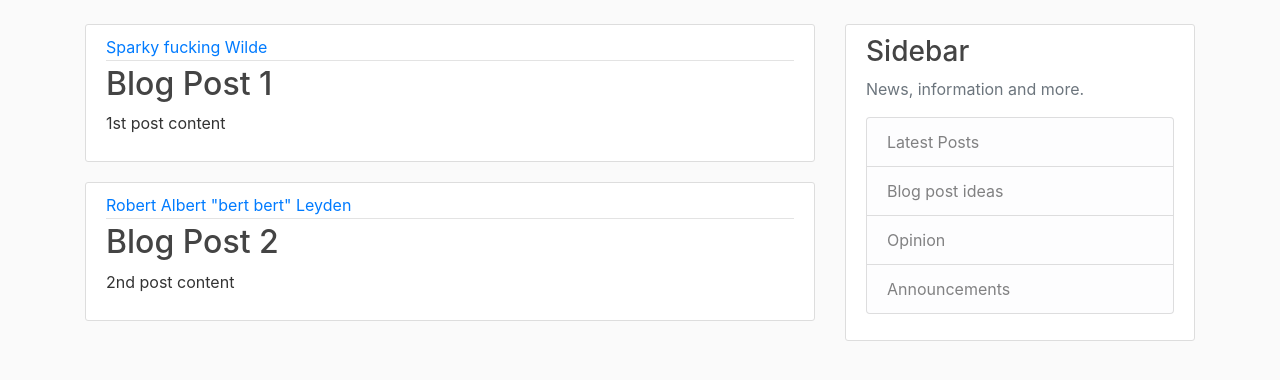
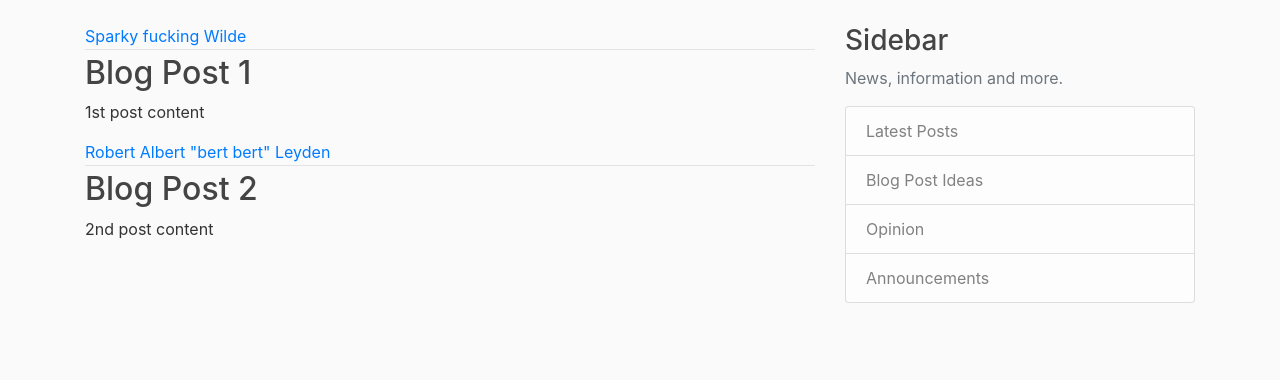
Before and after one commit to markwilde33/flask_blog, a Flask app: page / in a window 1280 px wide. Shown: the part 56-436 px from the top of the page. Run offline with Flask 2, Linux system fonts and the light colour scheme; some libraries are stand-ins or nearby versions.

Commit message:
Installed and imported flask_wtf to handle the user forms, email,passwords,etc. Added a requirements.txt as per standard procdedure. Made some small style changes to the the home page using style.css.Reworded the list of items in the sidebar in base.html. Created a forms.py file to handle user registration and added some functionality for registration

```diff
--- a/static/style.css
+++ b/static/style.css
@@ -23,14 +23,14 @@ h1, h2, h3, h4, h5, h6 {
 .site-header .navbar-nav .nav-link.active {
   font-weight: 500;
 }
-
-.content-section {
-  background: #ffffff;
-  padding: 10px 20px;
-  border: 1px solid #dddddd;
-  border-radius: 3px;
-  margin-bottom: 20px;
-}
+  /*Blog box style*/
+/*.content-section {*/
+/*  background: #ffffff;*/
+/*  padding: 10px 20px;*/
+/*  border: 1px solid #dddddd;*/
+/*  border-radius: 3px;*/
+/*  margin-bottom: 20px;*/
+/*}*/
 
 .article-title {
   color: #444444;
--- a/templates/base.html
+++ b/templates/base.html
@@ -49,7 +49,7 @@
                     <p class='text-muted'>News, information and more.
                         <ul class="list-group">
                             <li class="list-group-item list-group-item-light">Latest Posts</li>
-                            <li class="list-group-item list-group-item-light">Blog post ideas</li>
+                            <li class="list-group-item list-group-item-light">Blog Post Ideas</li>
                             <li class="list-group-item list-group-item-light">Opinion</li>
                             <li class="list-group-item list-group-item-light">Announcements</li>
                         </ul>
```
Also changed, not shown: forms.py (added, +18 -0 lines), requirements.txt (added, +19 -0 lines).
